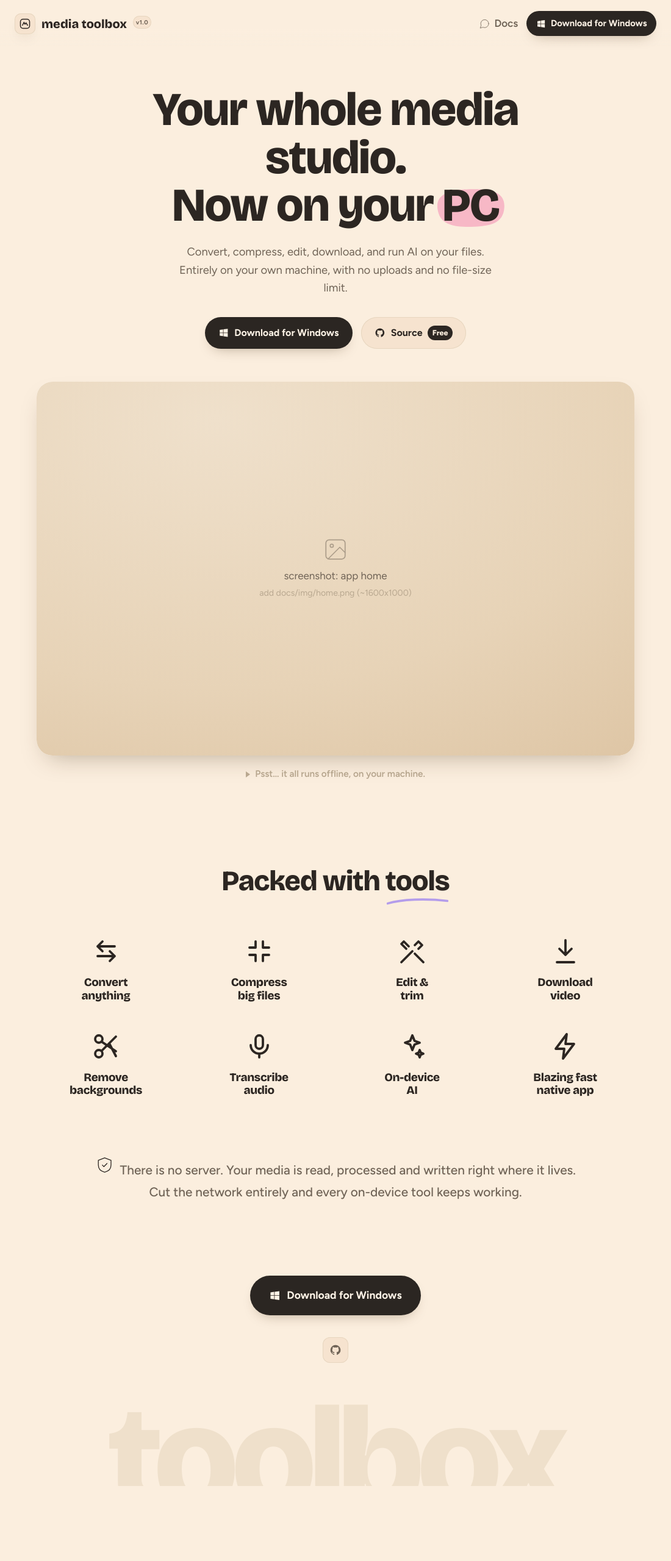
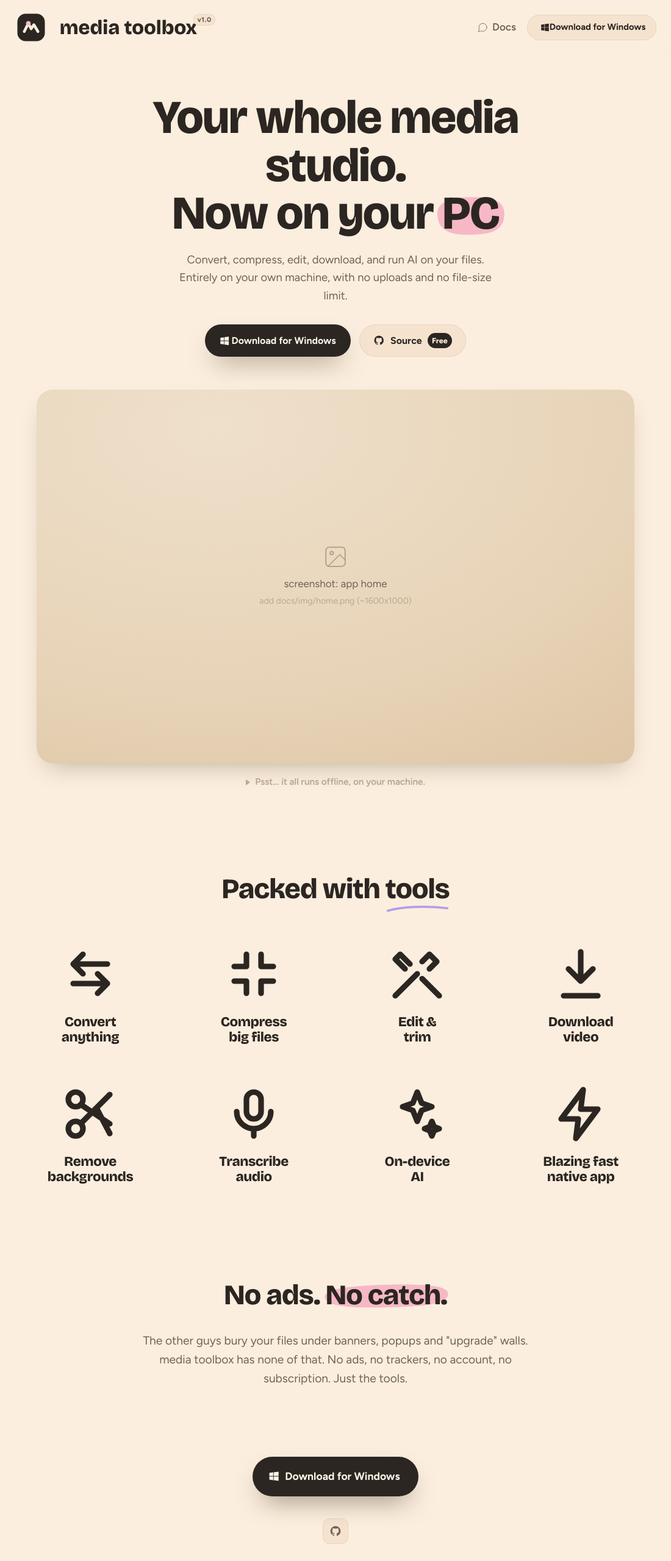
Before and after one commit to Nickkk66/media-toolbox, an Electron app: page docs/index.html in a window 1100 px wide. Shown: the top 2560 px of the page at 61% size. Before the commit the page ends 2437 px from the top, so only its background shows below. Drawn offline with nearby package versions, Linux system fonts and the light colour scheme.

Commit message:
Website: big top-left brand + version badge, nav download in cream, download hover morphs Windows glyph to arrow, spinning pink 8-point star on Source hover, 2x feature icons, No-ads section; move no-server note to README. Add brand app/installer icon (assets/icon.ico).

```diff
--- a/docs/index.html
+++ b/docs/index.html
@@ -4,10 +4,11 @@
 <meta charset="UTF-8" />
 <meta name="viewport" content="width=device-width, initial-scale=1" />
 <title>media toolbox: your whole media studio, on your machine</title>
-<meta name="description" content="A free, open-source Windows app that converts, compresses, edits, downloads, and runs on-device AI on your media. No uploads, no file-size limit, no subscription." />
+<meta name="description" content="A free, open-source Windows app that converts, compresses, edits, downloads, and runs on-device AI on your media. No uploads, no file-size limit, no subscription, no ads." />
 <meta property="og:title" content="media toolbox" />
-<meta property="og:description" content="Convert, compress, edit, download, and run AI on your media. 100% on your machine. Free and open source." />
+<meta property="og:description" content="Convert, compress, edit, download, and run AI on your media. 100% on your machine. Free, open source, no ads." />
 <meta property="og:type" content="website" />
+<link rel="icon" href="favicon.png" />
 <link rel="preconnect" href="https://fonts.googleapis.com" />
 <link rel="preconnect" href="https://fonts.gstatic.com" crossorigin />
 <link href="https://fonts.googleapis.com/css2?family=Bricolage+Grotesque:opsz,wght@12..96,500;12..96,700;12..96,800&family=Figtree:wght@400;500;600;700;800&display=swap" rel="stylesheet" />
@@ -17,31 +18,33 @@
 
 <!-- icon symbols -->
 <svg width="0" height="0" style="position:absolute" aria-hidden="true"><defs>
-  <g id="i-logo"><rect x="3" y="3" width="18" height="18" rx="5" fill="none" stroke="currentColor" stroke-width="1.8"/><path d="M7 15l3-6 2 4 2-3 3 5" fill="none" stroke="currentColor" stroke-width="1.8" stroke-linecap="round" stroke-linejoin="round"/></g>
+  <g id="i-mark"><rect x="2" y="2" width="20" height="20" rx="6" fill="#2b2622"/><path d="M7 15l3-6 2 4 2-3 3 5" fill="none" stroke="#fbeede" stroke-width="2" stroke-linecap="round" stroke-linejoin="round"/><circle cx="10" cy="9" r="1.7" fill="#f7b8c6"/></g>
   <g id="i-win" fill="currentColor"><path d="M3 5.5 10.5 4.4v7.1H3zM11.5 4.25 21 3v8.5h-9.5zM3 12.5h7.5v7.1L3 18.5zM11.5 12.5H21V21l-9.5-1.25z"/></g>
+  <g id="i-arr" fill="none" stroke="currentColor" stroke-linecap="round" stroke-linejoin="round" stroke-width="2"><path d="M5 12h14M13 6l6 6-6 6"/></g>
   <g id="i-convert" fill="none" stroke="currentColor" stroke-linecap="round" stroke-linejoin="round"><path d="M19 8H5M5 8l4-4M5 8l4 4"/><path d="M5 16h14M19 16l-4-4M19 16l-4 4"/></g>
   <g id="i-compress" fill="none" stroke="currentColor" stroke-linecap="round" stroke-linejoin="round"><path d="M9 9V4M9 9H4M15 9V4M15 9h5M9 15v5M9 15H4M15 15v5M15 15h5"/></g>
   <g id="i-edit" fill="none" stroke="currentColor" stroke-linecap="round" stroke-linejoin="round"><path d="M7 10 3 6l2-2 4 4M14 7l3-3 3 3-3 3M3 21l9-9M14 14l7 7"/></g>
   <g id="i-download" fill="none" stroke="currentColor" stroke-linecap="round" stroke-linejoin="round"><path d="M12 3v12M7 10l5 5 5-5M5 21h14"/></g>
   <g id="i-music" fill="none" stroke="currentColor" stroke-linecap="round" stroke-linejoin="round"><circle cx="6" cy="17" r="3"/><circle cx="17" cy="15" r="3"/><path d="M9 17V5l11-2v12"/></g>
   <g id="i-ai" fill="none" stroke="currentColor" stroke-linecap="round" stroke-linejoin="round"><path d="M12 3l1.8 4.5L18 9l-4.2 1.5L12 15l-1.8-4.5L6 9l4.2-1.5z"/><path d="M18 15l.9 2.2L21 18l-2.1.8L18 21l-.9-2.2L15 18l2.1-.8z"/></g>
-  <g id="i-pdf" fill="none" stroke="currentColor" stroke-linecap="round" stroke-linejoin="round"><path d="M14 3v4a1 1 0 0 0 1 1h4"/><path d="M17 21H7a2 2 0 0 1-2-2V5a2 2 0 0 1 2-2h7l5 5v11a2 2 0 0 1-2 2z"/><path d="M9 13h6M9 17h6"/></g>
-  <g id="i-fx" fill="none" stroke="currentColor" stroke-linecap="round" stroke-linejoin="round"><rect x="3" y="3" width="18" height="18" rx="3"/><circle cx="8.5" cy="8.5" r="1.5"/><path d="m21 15-5-5L5 21"/></g>
   <g id="i-cut" fill="none" stroke="currentColor" stroke-linecap="round" stroke-linejoin="round"><circle cx="6" cy="6" r="3"/><circle cx="6" cy="18" r="3"/><path d="M20 4 8.5 15.5M14.5 9.5 20 20M8.1 8.1 20 16"/></g>
   <g id="i-mic" fill="none" stroke="currentColor" stroke-linecap="round" stroke-linejoin="round"><rect x="9" y="3" width="6" height="11" rx="3"/><path d="M5 11a7 7 0 0 0 14 0M12 18v3"/></g>
   <g id="i-bolt" fill="none" stroke="currentColor" stroke-linecap="round" stroke-linejoin="round"><path d="M13 2 4 14h7l-1 8 9-12h-7z"/></g>
-  <g id="i-shield" fill="none" stroke="currentColor" stroke-linecap="round" stroke-linejoin="round"><path d="M12 3l8 3v6c0 5-3.5 8-8 9-4.5-1-8-4-8-9V6z"/><path d="m9 12 2 2 4-4"/></g>
+  <g id="i-fx" fill="none" stroke="currentColor" stroke-linecap="round" stroke-linejoin="round"><rect x="3" y="3" width="18" height="18" rx="3"/><circle cx="8.5" cy="8.5" r="1.5"/><path d="m21 15-5-5L5 21"/></g>
   <g id="i-github" fill="currentColor"><path d="M12 2a10 10 0 0 0-3.16 19.49c.5.09.68-.22.68-.48v-1.7c-2.78.6-3.37-1.34-3.37-1.34-.45-1.16-1.1-1.47-1.1-1.47-.9-.62.07-.6.07-.6 1 .07 1.53 1.03 1.53 1.03.9 1.52 2.34 1.08 2.91.83.09-.65.35-1.08.63-1.33-2.22-.25-4.55-1.11-4.55-4.94 0-1.09.39-1.98 1.03-2.68-.1-.25-.45-1.27.1-2.65 0 0 .84-.27 2.75 1.02a9.5 9.5 0 0 1 5 0c1.91-1.29 2.75-1.02 2.75-1.02.55 1.38.2 2.4.1 2.65.64.7 1.03 1.59 1.03 2.68 0 3.84-2.34 4.69-4.57 4.94.36.31.68.92.68 1.85v2.74c0 .27.18.58.69.48A10 10 0 0 0 12 2z"/></g>
   <g id="i-chat" fill="none" stroke="currentColor" stroke-linecap="round" stroke-linejoin="round"><path d="M21 12a8 8 0 0 1-11.5 7.2L4 21l1.8-5.5A8 8 0 1 1 21 12z"/></g>
+  <g id="i-star8" fill="currentColor"><path d="M50 4 57.3 32.5 82.5 17.5 67.6 42.7 96 50 67.6 57.3 82.5 82.5 57.3 67.6 50 96 42.7 67.6 17.5 82.5 32.5 57.3 4 50 32.5 42.7 17.5 17.5 42.7 32.5Z"/></g>
 </defs></svg>
 
 <!-- ============ NAV ============ -->
 <header class="nav">
   <div class="wrap nav-in">
-    <a class="brand" href="#top"><span class="mark"><svg viewBox="0 0 24 24"><use href="#i-logo"/></svg></span> media toolbox <span class="ver">v1.0</span></a>
+    <a class="brand" href="#top"><span class="mark"><svg viewBox="0 0 24 24"><use href="#i-mark"/></svg></span><span class="brand-name">media toolbox<span class="ver">v1.0</span></span></a>
     <nav class="nav-links">
       <a class="navlink" href="https://github.com/pipelinear/media-toolbox#readme"><span class="ic"><svg viewBox="0 0 24 24"><use href="#i-chat"/></svg></span> Docs</a>
-      <a class="btn dark small" href="https://github.com/pipelinear/media-toolbox/releases"><span class="ic"><svg viewBox="0 0 24 24"><use href="#i-win"/></svg></span> Download for Windows</a>
+      <a class="btn light small dl" href="https://github.com/pipelinear/media-toolbox/releases">
+        <span class="dl-ic"><svg viewBox="0 0 24 24"><use href="#i-win"/></svg></span><span class="dl-label">Download for Windows</span><span class="dl-arrow"><svg viewBox="0 0 24 24"><use href="#i-arr"/></svg></span>
+      </a>
     </nav>
   </div>
 </header>
@@ -52,8 +55,13 @@
     <h1>Your whole media studio.<br/>Now on your <span class="hl">PC<svg class="hl-swipe" viewBox="0 0 220 90" preserveAspectRatio="none"><path d="M16 45C12 22 50 15 110 15c60 0 100 6 96 31-4 26-41 30-96 30-58 0-90-7-94-31Z"/></svg></span></h1>
     <p class="sub">Convert, compress, edit, download, and run AI on your files. Entirely on your own machine, with no uploads and no file-size limit.</p>
     <div class="hero-cta">
-      <a class="btn dark" href="https://github.com/pipelinear/media-toolbox/releases"><span class="ic"><svg viewBox="0 0 24 24"><use href="#i-win"/></svg></span> Download for Windows</a>
-      <a class="btn light" href="https://github.com/pipelinear/media-toolbox"><span class="ic"><svg viewBox="0 0 24 24"><use href="#i-github"/></svg></span> Source <span class="pill">Free</span></a>
+      <a class="btn dark pop dl" href="https://github.com/pipelinear/media-toolbox/releases">
+        <span class="dl-ic"><svg viewBox="0 0 24 24"><use href="#i-win"/></svg></span><span class="dl-label">Download for Windows</span><span class="dl-arrow"><svg viewBox="0 0 24 24"><use href="#i-arr"/></svg></span>
+      </a>
+      <a class="btn light src" href="https://github.com/pipelinear/media-toolbox">
+        <span class="src-mark"><svg class="gh" viewBox="0 0 24 24"><use href="#i-github"/></svg><svg class="star8" viewBox="0 0 100 100"><use href="#i-star8"/></svg></span>
+        Source <span class="pill">Free</span>
+      </a>
     </div>
 
     <div class="stage">
@@ -83,17 +91,20 @@
   </div>
 </section>
 
-<!-- ============ PRIVACY LINE ============ -->
-<section class="section creed">
+<!-- ============ NO ADS ============ -->
+<section class="section noads">
   <div class="wrap">
-    <p class="reveal"><span class="ic big"><svg viewBox="0 0 24 24"><use href="#i-shield"/></svg></span> There is no server. Your media is read, processed and written right where it lives. Cut the network entirely and every on-device tool keeps working.</p>
+    <h2 class="grid-title">No ads. <span class="hl">No catch.<svg class="hl-swipe" viewBox="0 0 320 90" preserveAspectRatio="none"><path d="M14 46C10 22 70 15 160 15c92 0 152 6 148 31-4 27-62 30-148 30-88 0-142-7-146-30Z"/></svg></span></h2>
+    <p class="noads-sub">The other guys bury your files under banners, popups and "upgrade" walls. media toolbox has none of that. No ads, no trackers, no account, no subscription. Just the tools.</p>
   </div>
 </section>
 
 <!-- ============ BOTTOM CTA ============ -->
 <section class="closer">
   <div class="wrap">
-    <a class="btn dark big" href="https://github.com/pipelinear/media-toolbox/releases"><span class="ic"><svg viewBox="0 0 24 24"><use href="#i-win"/></svg></span> Download for Windows</a>
+    <a class="btn dark big pop dl" href="https://github.com/pipelinear/media-toolbox/releases">
+      <span class="dl-ic"><svg viewBox="0 0 24 24"><use href="#i-win"/></svg></span><span class="dl-label">Download for Windows</span><span class="dl-arrow"><svg viewBox="0 0 24 24"><use href="#i-arr"/></svg></span>
+    </a>
     <div class="socials">
       <a class="soc" href="https://github.com/pipelinear/media-toolbox" aria-label="GitHub"><svg viewBox="0 0 24 24"><use href="#i-github"/></svg></a>
     </div>
--- a/docs/styles.css
+++ b/docs/styles.css
@@ -59,24 +59,50 @@ h1,h2,h3{ font-family:"Bricolage Grotesque","Figtree",sans-serif; margin:0; lett
 .btn.light:hover{ background:#f0dcc2; transform:translateY(-2px); }
 .btn.small{ padding:.6em 1.05em; font-size:.92rem; }
 .btn.big{ padding:1.05em 1.8em; font-size:1.1rem; }
+.btn.dark.pop{ box-shadow:0 20px 42px -16px rgba(64,42,16,.55); }
+.btn.dark.pop:hover{ box-shadow:0 28px 52px -16px rgba(64,42,16,.6); }
 .pill{
   background:rgba(253,243,230,.22); color:inherit;
   font-size:.78rem; font-weight:800; padding:.18em .6em; border-radius:var(--r-pill);
 }
 .btn.light .pill{ background:var(--ink); color:var(--cream); }
 
+/* download button: leading Windows glyph morphs into an arrow while the
+   label slides left (Alcove-style). */
+.dl{ position:relative; padding-left:2.7em; padding-right:1.5em; overflow:hidden; }
+.dl.small{ padding-left:2.5em; padding-right:1.2em; }
+.dl.big{ padding-left:3em; padding-right:1.7em; }
+.dl-ic,.dl-arrow{ position:absolute; top:50%; display:inline-flex; }
+.dl-ic svg,.dl-arrow svg{ width:1.15em; height:1.15em; display:block; }
+.dl-ic{ left:1.4em; transform:translate(0,-50%);
+  transition:opacity .22s ease, transform .34s cubic-bezier(.22,1,.36,1); }
+.dl-arrow{ right:1.3em; opacity:0; transform:translate(10px,-50%);
+  transition:opacity .22s ease, transform .34s cubic-bezier(.22,1,.36,1); }
+.dl-label{ display:inline-block; transition:transform .34s cubic-bezier(.22,1,.36,1); }
+.dl:hover .dl-ic{ opacity:0; transform:translate(-12px,-50%); }
+.dl:hover .dl-label{ transform:translateX(-1.1em); }
+.dl:hover .dl-arrow{ opacity:1; transform:translate(0,-50%); }
+
+/* source button: pink 8-point star spins around the GitHub mark on hover. */
+.src .src-mark{ position:relative; display:inline-grid; place-items:center; width:1.25em; height:1.25em; }
+.src .gh{ width:1.15em; height:1.15em; position:relative; z-index:1; }
+.src .star8{ position:absolute; width:2.5em; height:2.5em; color:var(--pink); z-index:0;
+  opacity:0; transform:scale(.2) rotate(0deg); transition:opacity .25s ease, transform .3s ease; }
+.src:hover .star8{ opacity:1; animation:spin8 2.6s linear infinite; }
+@keyframes spin8{ from{ transform:scale(1) rotate(0deg);} to{ transform:scale(1) rotate(360deg);} }
+
 /* ---------- nav ---------- */
 .nav{ position:sticky; top:0; z-index:50; padding:18px 0;
   background:linear-gradient(var(--cream) 62%, rgba(251,238,222,0)); }
 .nav-in{ display:flex; align-items:center; justify-content:space-between; gap:16px; }
-.brand{ display:inline-flex; align-items:center; gap:.5em; font-family:"Bricolage Grotesque",sans-serif; font-weight:800; font-size:1.25rem; }
-.mark{ display:inline-grid; place-items:center; width:34px; height:34px; border-radius:10px;
-  background:var(--cream-2); box-shadow:inset 0 0 0 1px var(--line), var(--shadow-sm); color:var(--ink); }
-.mark svg{ width:20px; height:20px; }
-.ver{ font-family:"Figtree",sans-serif; font-weight:700; font-size:.62rem; letter-spacing:.04em;
-  color:var(--ink-soft); background:var(--cream-2); padding:.25em .5em; border-radius:var(--r-pill);
-  box-shadow:inset 0 0 0 1px var(--line); transform:translateY(-2px); }
-.nav-links{ display:flex; align-items:center; gap:14px; }
+.brand{ display:inline-flex; align-items:center; gap:.6em; font-family:"Bricolage Grotesque",sans-serif; font-weight:800; font-size:2.05rem; line-height:1; }
+.mark{ display:inline-grid; place-items:center; width:54px; height:54px; filter:drop-shadow(var(--shadow-sm)); }
+.mark svg{ width:54px; height:54px; }
+.brand-name{ position:relative; white-space:nowrap; }
+.ver{ position:absolute; top:-.5em; right:-2.7em; font-family:"Figtree",sans-serif; font-weight:800;
+  font-size:.34em; letter-spacing:.04em; color:var(--ink-soft); background:var(--cream-2);
+  padding:.34em .6em; border-radius:var(--r-pill); box-shadow:inset 0 0 0 1px var(--line); }
+.nav-links{ display:flex; align-items:center; gap:18px; margin-left:auto; }
 .navlink{ display:inline-flex; align-items:center; gap:.4em; font-weight:600; color:var(--ink-soft); }
 .navlink:hover{ color:var(--ink); }
 
@@ -118,14 +144,18 @@ h1,h2,h3{ font-family:"Bricolage Grotesque","Figtree",sans-serif; margin:0; lett
 .scribble-mark{ position:absolute; left:0; right:0; bottom:-.32em; width:100%; height:.4em; overflow:visible; }
 .scribble-mark path{ fill:none; stroke:var(--purple); stroke-width:5; stroke-linecap:round; }
 
-/* feature grid — icons on cream, no cards (Alcove style) */
-.fgrid{ display:grid; grid-template-columns:repeat(4,1fr); gap:48px 24px; max-width:980px; margin:0 auto; }
-.f{ text-align:center; display:flex; flex-direction:column; align-items:center; gap:1rem; }
+/* feature grid — big bold icons on cream, no cards (Alcove style) */
+.fgrid{ display:grid; grid-template-columns:repeat(4,1fr); gap:66px 32px; max-width:1040px; margin:0 auto; }
+.f{ text-align:center; display:flex; flex-direction:column; align-items:center; gap:1.1rem; }
 .fic{ display:inline-grid; place-items:center; color:var(--ink);
   transition:transform .3s cubic-bezier(.22,1,.36,1); }
-.fic svg{ width:48px; height:48px; stroke-width:1.9; }
-.f h3{ font-weight:800; font-size:1.18rem; line-height:1.15; }
-.f:hover .fic{ transform:translateY(-5px) scale(1.06); }
+.fic svg{ width:96px; height:96px; stroke-width:2.3; }
+.f h3{ font-weight:800; font-size:1.4rem; line-height:1.12; }
+.f:hover .fic{ transform:translateY(-6px) scale(1.05); }
+
+/* no-ads statement */
+.noads .grid-title{ margin-bottom:24px; }
+.noads-sub{ max-width:54ch; margin:0 auto; text-align:center; color:var(--ink-soft); font-size:1.2rem; }
 
 /* creed line */
 .creed{ padding:24px 0 80px; }
@@ -170,4 +200,5 @@ h1,h2,h3{ font-family:"Bricolage Grotesque","Figtree",sans-serif; margin:0; lett
   *{ scroll-behavior:auto; }
   .reveal{ opacity:1; transform:none; transition:none; }
   .btn:hover,.f:hover .fic,.soc:hover{ transform:none; }
+  .src:hover .star8{ animation:none; opacity:1; transform:scale(1); }
 }
```
Also changed, not shown: README.md, assets/icon-1024.png (added), assets/icon.ico (added), docs/favicon.png (added).
